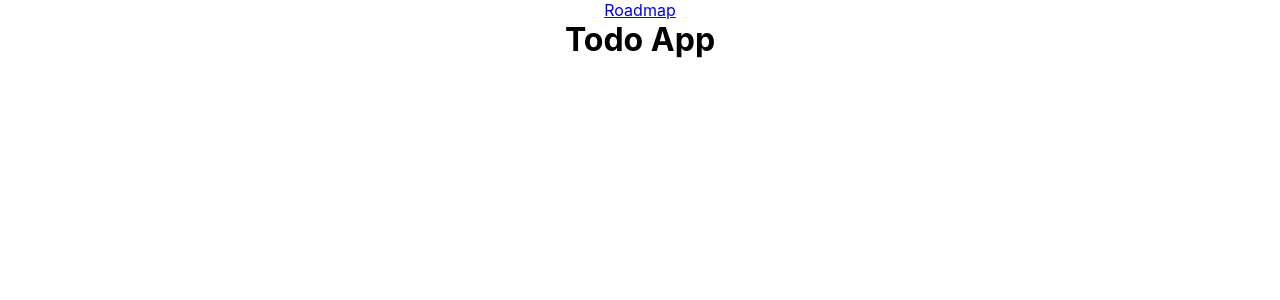
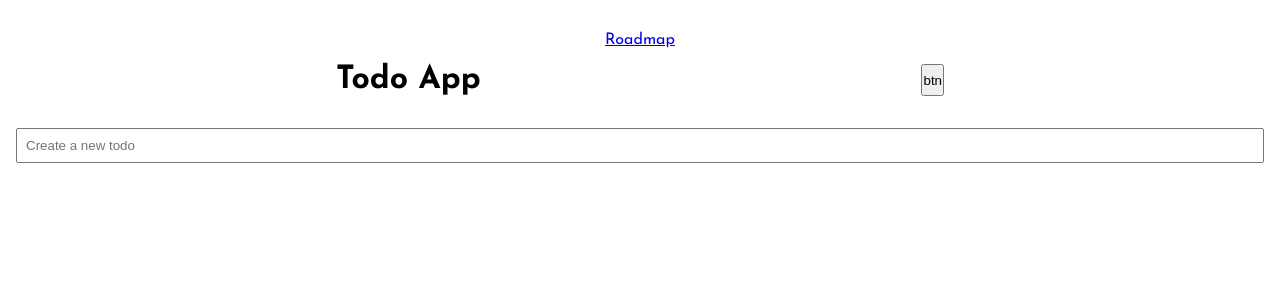
Before and after one commit to ianbrdeguzman/todo-app-v2, a React (Vite) app: page / in a window 1280 px wide. Shown: the top 300 px of the page. Built offline with nearby package versions, Linux system fonts and the light colour scheme.

Commit message:
added header and form component

```diff
--- /dev/null
+++ b/src/components/Form.module.scss
@@ -0,0 +1,9 @@
+.container {
+  padding: 1rem;
+  width: 100%;
+}
+
+.input {
+  padding: 0.5rem;
+  width: 100%;
+}
--- /dev/null
+++ b/src/components/Form.tsx
@@ -0,0 +1,28 @@
+import React, { useState } from 'react';
+import styles from './Form.module.scss';
+
+export default function Form() {
+  const [input, setInput] = useState<string>('');
+
+  const handleOnSubmit = (e: React.FormEvent) => {
+    e.preventDefault();
+    alert(input);
+    setInput('');
+  };
+
+  return (
+    <form onSubmit={handleOnSubmit} className={styles.container}>
+      <label htmlFor="todo">
+        <input
+          type="text"
+          name="todo"
+          id="todo"
+          value={input}
+          onChange={(e) => setInput(e.target.value)}
+          placeholder="Create a new todo"
+          className={styles.input}
+        />
+      </label>
+    </form>
+  );
+}
--- /dev/null
+++ b/src/components/Header.module.scss
@@ -0,0 +1,16 @@
+.container {
+  padding: 1rem;
+  width: 100%;
+  max-width: 640px;
+  text-align: center;
+}
+
+.header {
+  display: flex;
+  justify-content: space-between;
+}
+
+.link {
+  margin: 1rem 0;
+  display: block;
+}
--- /dev/null
+++ b/src/components/Header.tsx
@@ -0,0 +1,19 @@
+import { Link } from 'react-router-dom';
+
+import styles from './Header.module.scss';
+
+export default function Header() {
+  return (
+    <header className={styles.container}>
+      <Link to="/roadmap" className={styles.link}>
+        Roadmap
+      </Link>
+      <div className={styles.header}>
+        <h1>Todo App</h1>
+        <button type="button" onClick={() => alert('change theme')}>
+          btn
+        </button>
+      </div>
+    </header>
+  );
+}
--- a/src/index.scss
+++ b/src/index.scss
@@ -1,3 +1,5 @@
+@import url('https://fonts.googleapis.com/css2?family=Josefin+Sans:wght@300;400;600;700&display=swap');
+
 * {
   padding: 0;
   margin: 0;
@@ -6,8 +8,7 @@
 
 body {
   margin: 0;
-  font-family: -apple-system, BlinkMacSystemFont, 'Segoe UI', Roboto, Oxygen,
-    Ubuntu, Cantarell, 'Fira Sans', 'Droid Sans', 'Helvetica Neue', sans-serif;
+  font-family: 'Josefin Sans', sans-serif;
   -webkit-font-smoothing: antialiased;
   -moz-osx-font-smoothing: grayscale;
 }
--- a/src/pages/Home.module.scss
+++ b/src/pages/Home.module.scss
@@ -1,3 +1,7 @@
 .container {
-  text-align: center;
+  min-height: 100vh;
+  display: flex;
+  flex-direction: column;
+  justify-content: flex-start;
+  align-items: center;
 }
--- a/src/pages/Home.tsx
+++ b/src/pages/Home.tsx
@@ -1,11 +1,13 @@
-import { Link } from 'react-router-dom';
+import Form from '../components/Form';
+import Header from '../components/Header';
+
 import styles from './Home.module.scss';
 
 export default function Home() {
   return (
     <div className={styles.container}>
-      <Link to="/roadmap">Roadmap</Link>
-      <h1>Todo App</h1>
+      <Header />
+      <Form />
     </div>
   );
 }
```
